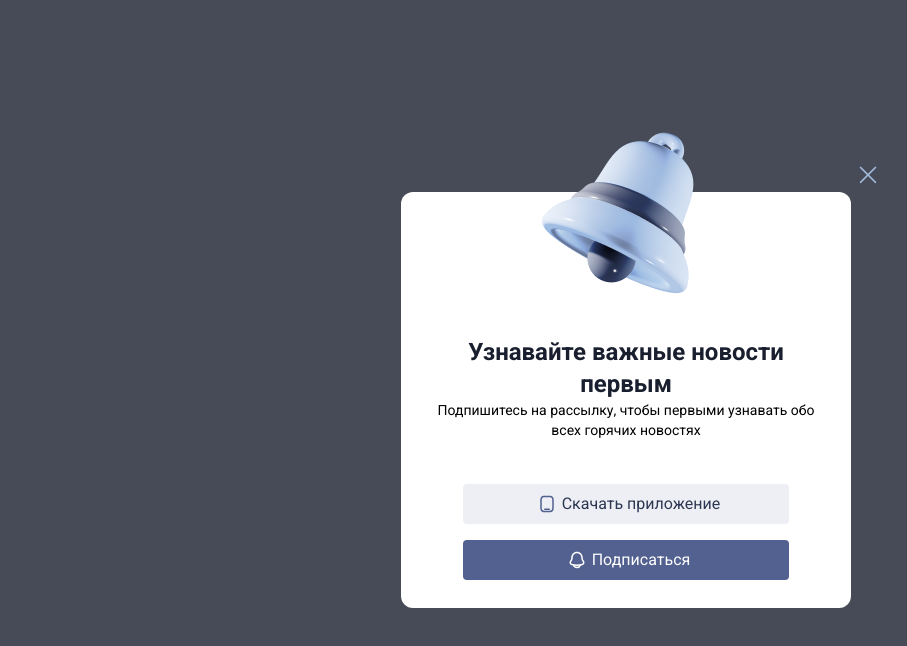
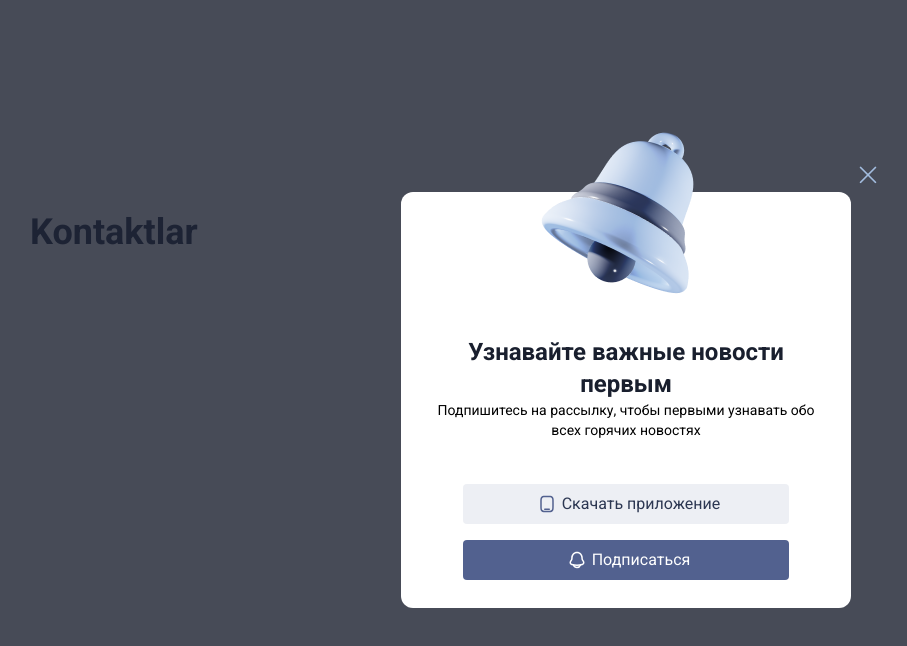
Before and after one commit to BekzodRahmonjonov/parqour-nuxt, a Nuxt app: page /contact in a window 1280 px wide. Shown: the top 646 px of the page, without its empty margins (14-921 px from the left). Built offline with nearby package versions, Linux system fonts and the light colour scheme.

Commit message:
feat: add page title style

```diff
--- a/assets/style.css
+++ b/assets/style.css
@@ -88,3 +88,7 @@ html{
         opacity: 1;
     }
 }
+
+.page-title{
+    @apply text-blue-600 text-4xl font-bold leading-130
+}
--- a/locales/ru.json
+++ b/locales/ru.json
@@ -48,5 +48,6 @@
   "clear": "очистить",
   "media_tooltip": "В новостях представлены материалы в видеоформате",
   "verified_tooltip": "Проверено сотрудниками Uznews",
-  "actual_comments": "Актуальные комментарии"
+  "actual_comments": "Актуальные комментарии",
+  "contacts": "Контакты"
 }
--- a/locales/uz.json
+++ b/locales/uz.json
@@ -48,5 +48,6 @@
   "clear": "tozalash",
   "media_tooltip": "Yangiliklar video formatdagi materiallarni taqdim etadi",
   "verified_tooltip": "Uznews xodimlari tomonidan tekshirilgan",
-  "actual_comments": "Aktual sharxlar"
+  "actual_comments": "Aktual sharxlar",
+  "contacts": "Kontaktlar"
 }
--- /dev/null
+++ b/pages/contact.vue
@@ -0,0 +1,8 @@
+<template>
+  <div class="pt-[84px] pb-16">
+    <div class="container">
+      <p class="page-title">{{ $t('contacts') }}</p>
+      <div class="grid grid-cols-3 gap-"></div>
+    </div>
+  </div>
+</template>
```
